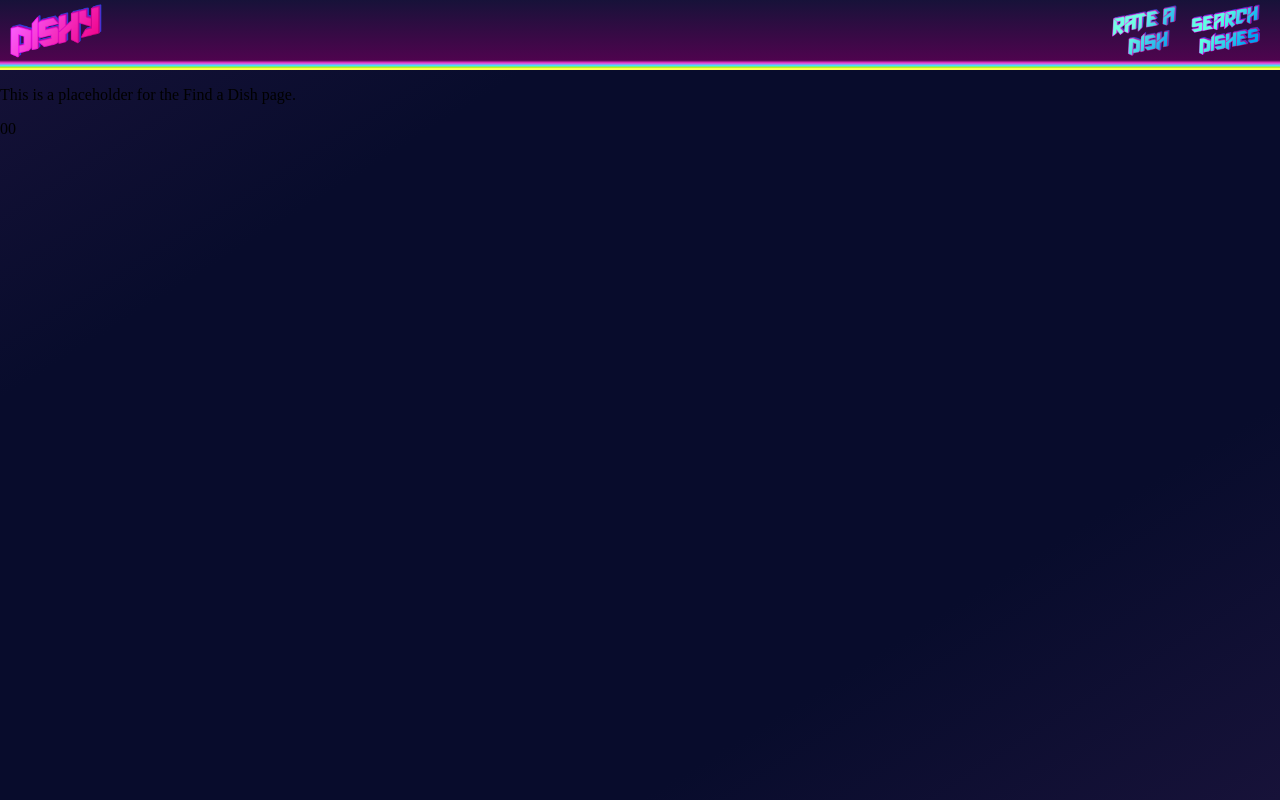
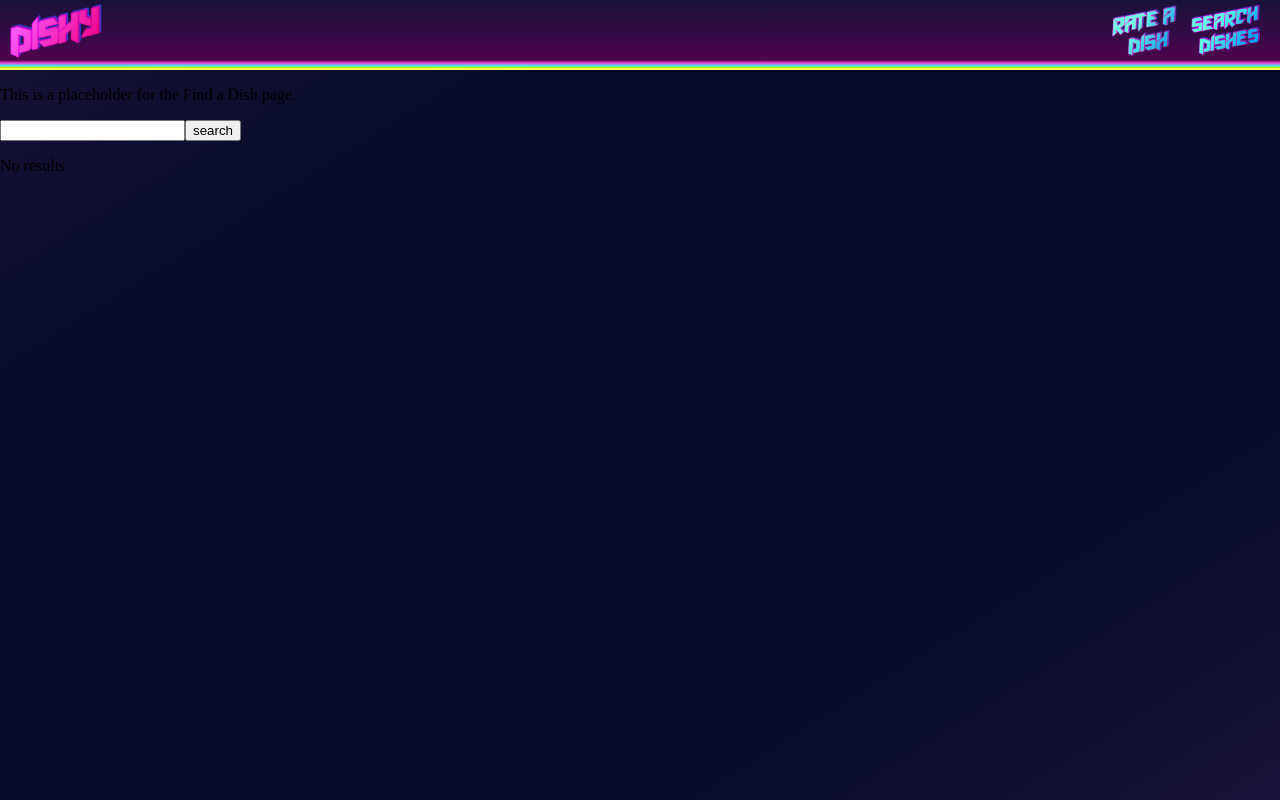
Before and after one commit to DevArrowsmith/dishy, a React (Create React App) app: page /#/find in a window 1280 px wide. Built offline with nearby package versions, Linux system fonts and the light colour scheme.

Commit message:
added search functionality

```diff
--- a/src/components/FindDishPage/FindDishPage.js
+++ b/src/components/FindDishPage/FindDishPage.js
@@ -1,9 +1,14 @@
 import React, {useState} from "react";
 import "../../styles/FindDishPage.css";
 import distance from "../utils/geoLocation";
+import Search from "../FindDishPage/Search/Search"
+import SearchResults from "../FindDishPage/Search/SearchResults"
 
 const FindDishPage = () => {
-  const [coordinates,setCoordinates] = useState({longitude:0,latitude:0})
+  const [searchResults, setSearchResults] = useState([]);
+  console.log(searchResults)
+
+  /* const [coordinates,setCoordinates] = useState({longitude:0,latitude:0})
 
   function getLocation() {
     if (navigator.geolocation) {
@@ -14,12 +19,14 @@ const FindDishPage = () => {
     } else {
       // handle coordinates being refused
     }
-  }
+  } */
+
+
   return (
     <>
       <p id="demo"> This is a placeholder for the Find a Dish page.</p>
-      {coordinates.latitude}
-      {coordinates.longitude}
+      <Search setSearchResults={setSearchResults} />
+      <SearchResults searchResults={searchResults} />
     </>
   );
 };
--- /dev/null
+++ b/src/components/FindDishPage/Search/Search.js
@@ -0,0 +1,37 @@
+import React, { useState } from "react";
+import PropTypes from "prop-types";
+import {getDishes} from "../../../controllers/backendControllers"
+
+function Search({ setSearchResults }) {
+  const [search, setSearch] = useState("");
+
+  const handleSearchInput = (e) => {
+    setSearch(e.target.value);
+  };
+
+  const handleSubmit = async (e) => {
+    e.preventDefault();
+    const dishes = await getDishes()
+    setSearchResults(dishes.dishes.filter(e=>e.name.includes(search)))
+  };
+
+  return (
+    <>
+      <form className="search-form" onSubmit={handleSubmit}>
+        <input
+          className="search-input"
+          type="text"
+          onChange={handleSearchInput}
+        />
+        <button className="search-button" type="submit">
+          search
+        </button>
+      </form>
+    </>
+  );
+}
+Search.propTypes = {
+  setSearchResults: PropTypes.func.isRequired,
+};
+
+export default Search;
--- /dev/null
+++ b/src/components/FindDishPage/Search/SearchResults.js
@@ -0,0 +1,29 @@
+import "../../../styles/SearchResults.css"
+import React from "react";
+import PropTypes from "prop-types";
+
+
+const SearchResults = ({ searchResults }) => {
+  if (!searchResults.length) {
+    return <p>No results</p>;
+  }
+  return (
+    <div>
+      <p>Search Results</p>
+      <div className="search-results">
+        {searchResults.map((result) => (
+        <div className="search-results-card">
+          <div>{result.id}</div>
+          <div>{result.name}</div>
+        </div>
+        ))}
+      </div>
+    </div>
+  );
+};
+
+SearchResults.propTypes = {
+  searchResults: PropTypes.arrayOf(PropTypes.string).isRequired,
+};
+
+export default SearchResults;
--- a/src/components/ReviewDishPage/ReviewDishPage.js
+++ b/src/components/ReviewDishPage/ReviewDishPage.js
@@ -1,7 +1,7 @@
 import React, { useState } from "react";
 import "../../styles/ReviewDishPage.css";
 import getRestaurantsByLocation from "../../controllers/getRestaurantsByLocation";
-import { saveRestaurant, saveDish, saveRating, getAllDishes } from "../../controllers/backendControllers"
+import { saveRestaurant, saveDish, saveRating, getDishes } from "../../controllers/backendControllers"
 import ReviewForm from "./ReviewForm";
 
 const ReviewDishPage = () => {
@@ -48,7 +48,7 @@ const ReviewDishPage = () => {
 
   const handleDishesGet = async (event) => {
     event.preventDefault();
-    let dishesData = await getAllDishes();
+    let dishesData = await getDishes();
     await setDishesList(dishesData.dishes.map(dish=> dish.name));
     setReview({
         ...review,
@@ -65,9 +65,9 @@ const ReviewDishPage = () => {
 
   const handleSubmitReviewForm = async (event) => {
     event.preventDefault();
-    const coordinates = restaurantsList.find(restaurant=>restaurant.id===review.restaurant).coordinates
+    const targetRestaurant = restaurantsList.find(restaurant=>restaurant.id===review.restaurant)
     const newDish = await saveDish(review);
-    const newRestaurant = await saveRestaurant(review, coordinates);
+    const newRestaurant = await saveRestaurant(review, targetRestaurant);
     const newRating = await saveRating(review, newRestaurant.restaurant[0].id, newDish.dish[0].id)
   }
 
--- a/src/controllers/backendControllers.js
+++ b/src/controllers/backendControllers.js
@@ -1,6 +1,6 @@
 const axios = require('axios');
 
-const getAllDishes = async () => {
+const getDishes = async () => {
   return axios.get(`http://localhost:4000/dish/all`)
   .then((response) => {
     return({
@@ -10,12 +10,23 @@ const getAllDishes = async () => {
   });
 };
 
-const saveRestaurant = async (review, coordinates) => {
-  console.log(coordinates.longitude)
+const getRestaurants = async () => {
+  return axios.get(`http://localhost:4000/restaurant`)
+  .then((response) => {
+    return({
+      status: response.status,
+      dishes: response.data
+    })
+  });
+};
+
+const saveRestaurant = async (review, targetRestaurant) => {
+  const { name, coordinates } = targetRestaurant
   return axios.post(`http://localhost:4000/restaurant`, {
     yelp_id: review.restaurant,
     longitude: coordinates.longitude,
     latitude: coordinates.latitude,
+    name: name
   })
   .then((response) => {
     return({
@@ -58,4 +69,4 @@ const saveRating = async (review,restaurantId,dishId) => {
 
 /*TODO: Create error handling.*/
 
-module.exports = { saveRestaurant, saveDish, saveRating, getAllDishes }
+module.exports = { saveRestaurant, saveDish, saveRating, getDishes, getRestaurants }
--- /dev/null
+++ b/src/styles/SearchResults.css
@@ -0,0 +1,3 @@
+.search-results-card {
+  display: flex;
+}
```
